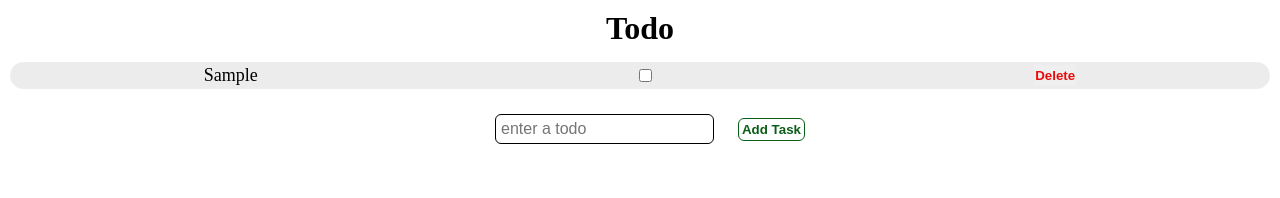
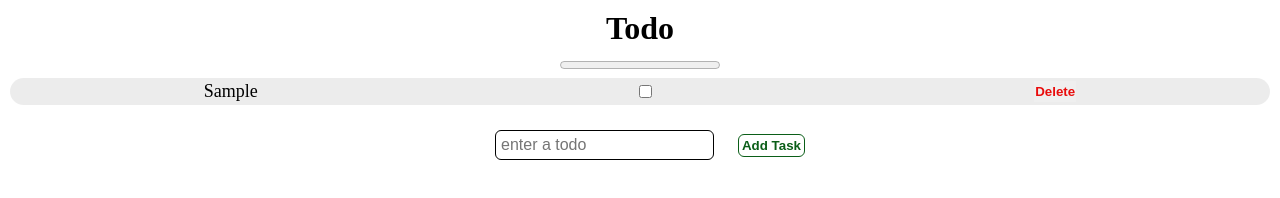
Before and after one commit to gabypega1997/Mini-Project-Typescript, a website with bundled scripts: page index.html in a window 1280 px wide. Both pictures are taken after typing "Sample" into the empty fields and a click on the button "Add Task". Built offline with nearby package versions, Linux system fonts and the light colour scheme.

Commit message:
add final version

```diff
--- a/index.html
+++ b/index.html
@@ -76,7 +76,7 @@
     </head>
     <body>
         <h1>Todo</h1>
-        <progress id="tasks" max="100"  hidden></progress>
+        <progress id="progress" max="100"  hidden></progress>
         <ul id="todolist"></ul>
         <form id="todoform" idaction="">
             <input
--- a/src/index.ts
+++ b/src/index.ts
@@ -7,6 +7,7 @@ const btn = document.getElementById("btn")! as HTMLButtonElement;
 const input = document.getElementById("todoinput")! as HTMLInputElement;
 const form = document.querySelector("form")!;
 const list = document.getElementById("todolist")!;
+const progres = document.getElementById("progress")! as HTMLProgressElement;
 
 let todos: Todo[] = readTodos();
 todos.forEach(createTodo);
@@ -31,9 +32,10 @@ function handleSubmit(e: SubmitEvent) {
     todos.push(newTodo);
     saveTodos();
     input.value = "";
+    location.reload();
 }
 
-function deleteBtnFc(deleteBtn: HTMLButtonElement): void {
+function deleteBtnFc(deleteBtn: HTMLButtonElement) {
     deleteBtn.addEventListener("click", function (e) {
         const idElement = Number(this.parentElement!.id);
         const todosFiltred = todos.filter(function (todo, index) {
@@ -43,8 +45,30 @@ function deleteBtnFc(deleteBtn: HTMLButtonElement): void {
         });
         todos = todosFiltred;
         saveTodos();
-        // location.reload();
+        location.reload();
     });
+}
+
+function setProgres(): number {
+    let rez: number = 0;
+    const parting: number = todos.length > 1 ? 100 / todos.length : 100;
+    for (let i = 0; i < todos.length; i++) {
+        if (todos[i].completed === true) {
+            rez += parting;
+        }
+    }
+
+    return rez;
+}
+
+function handleProgress() {
+    progres.hidden = false;
+    progres.value = setProgres();
+    if (progres.value === 100) {
+        progres.style.color = "green";
+    } else {
+        progres.style.color = "blue";
+    }
 }
 
 function createTodo(todo: Todo) {
@@ -59,13 +83,14 @@ function createTodo(todo: Todo) {
     checkbox.addEventListener("change", function () {
         todo.completed = checkbox.checked;
         saveTodos();
+        handleProgress();
     });
     deleteBtnFc(deleteBtn);
 
     newLI.append(todo.text);
     newLI.append(checkbox);
     newLI.append(deleteBtn);
-
+    handleProgress();
     list.append(newLI);
 }
 form.addEventListener("submit", handleSubmit);
```
Also changed, not shown: dist/index.js.
